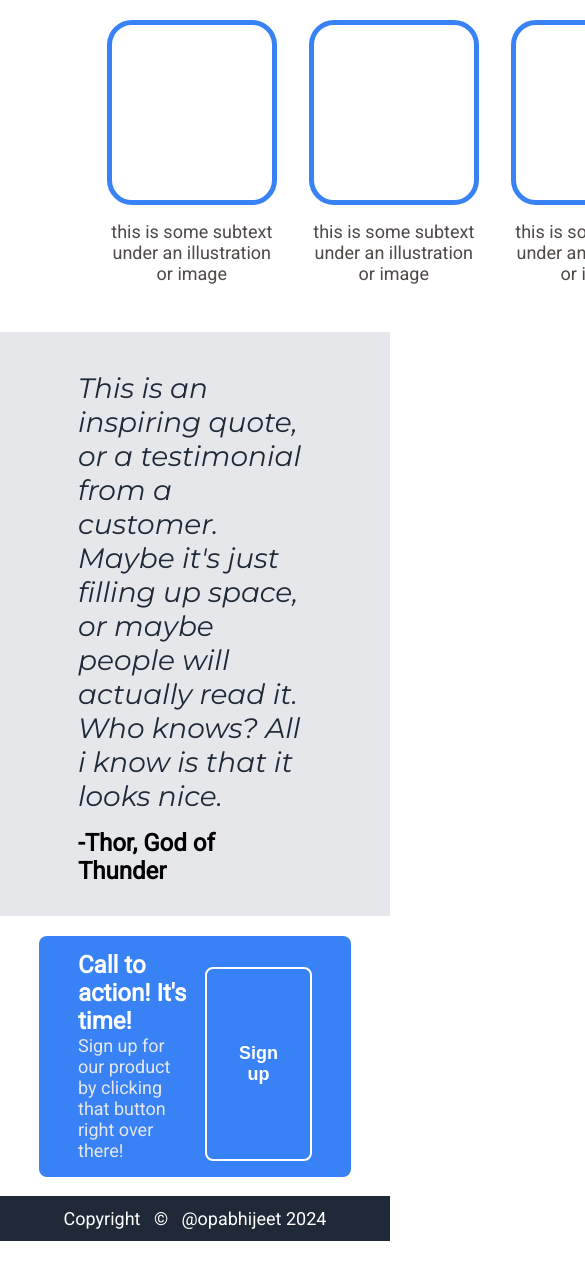
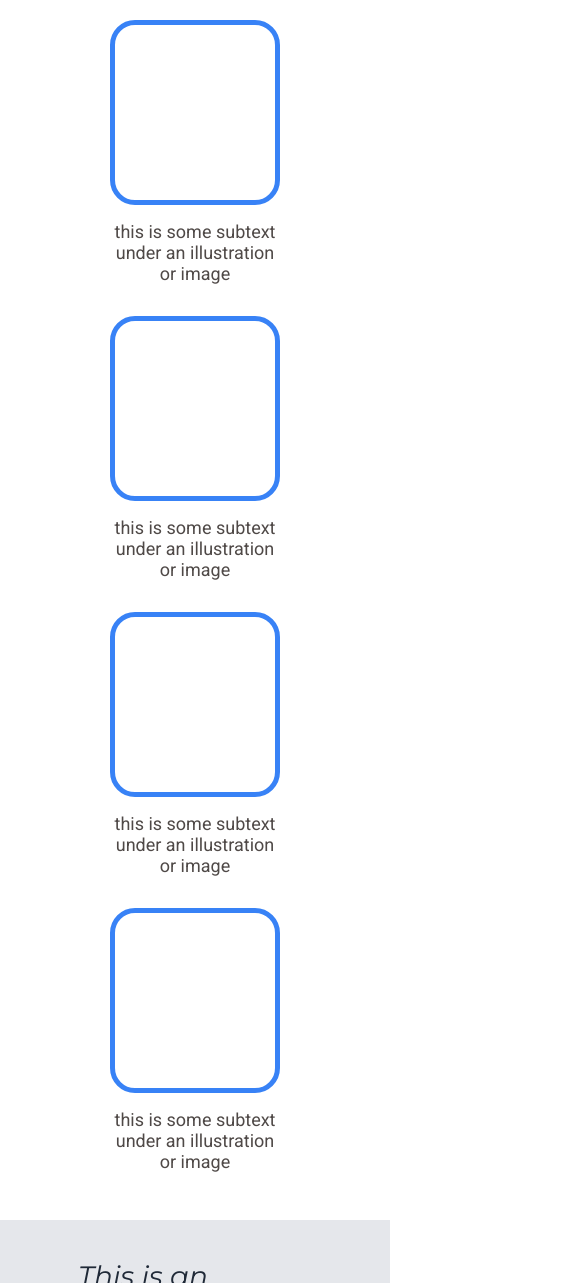
Before and after one commit to opabhijeet/landing, a plain HTML site: page index.html in a window 390 px wide. Shown: the part 717-2000 px from the top of the page, 585 px wide, since content can reach past the window. Before the commit the page ends 1958 px from the top, so only its background shows below. Drawn offline with Linux system fonts and the light colour scheme.

Commit message:
make second section responsive

```diff
--- a/index.html
+++ b/index.html
@@ -37,19 +37,19 @@
             <div class="boxes">
                 <div>
                     <div class="box"></div>
-                    this is some subtext under an illustration or image
+                    <div style="width: 170px; height: auto;">this is some subtext under an illustration or image</div>
                 </div>
                 <div>
                     <div class="box"></div>
-                    this is some subtext under an illustration or image
+                    <div style="width: 170px; height: auto;">this is some subtext under an illustration or image</div>
                 </div>
                 <div>
                     <div class="box"></div>
-                    this is some subtext under an illustration or image
+                    <div style="width: 170px; height: auto;">this is some subtext under an illustration or image</div>
                 </div>
                 <div>
                     <div class="box"></div>
-                    this is some subtext under an illustration or image
+                    <div style="width: 170px; height: auto;">this is some subtext under an illustration or image</div>
                 </div>
             </div>
         </div>
--- a/style.css
+++ b/style.css
@@ -16,7 +16,7 @@ h2{
 .header{
     display: flex;
     justify-content: space-between;
-    margin: 8px 12%;
+    margin: 8px 12.5%;
 }
 .logo{
     color:#F9FAF8;
@@ -32,7 +32,6 @@ h2{
 }
 .horizontal{
     display:flex;
-    flex-wrap: warp;
     margin: 12%;
     gap: 32px;
 }
@@ -88,10 +87,11 @@ h2{
 }
 .boxes {
     display: flex;
+    flex-wrap: wrap;
     gap: 32px;
     justify-content: safe center;
     align-items: safe center;
-    margin: 36px 20% 10% 20%;
+    margin: 36px 16% 10% 16%;
     color: #4F4947;
     font-size: 18px;
 }
```
